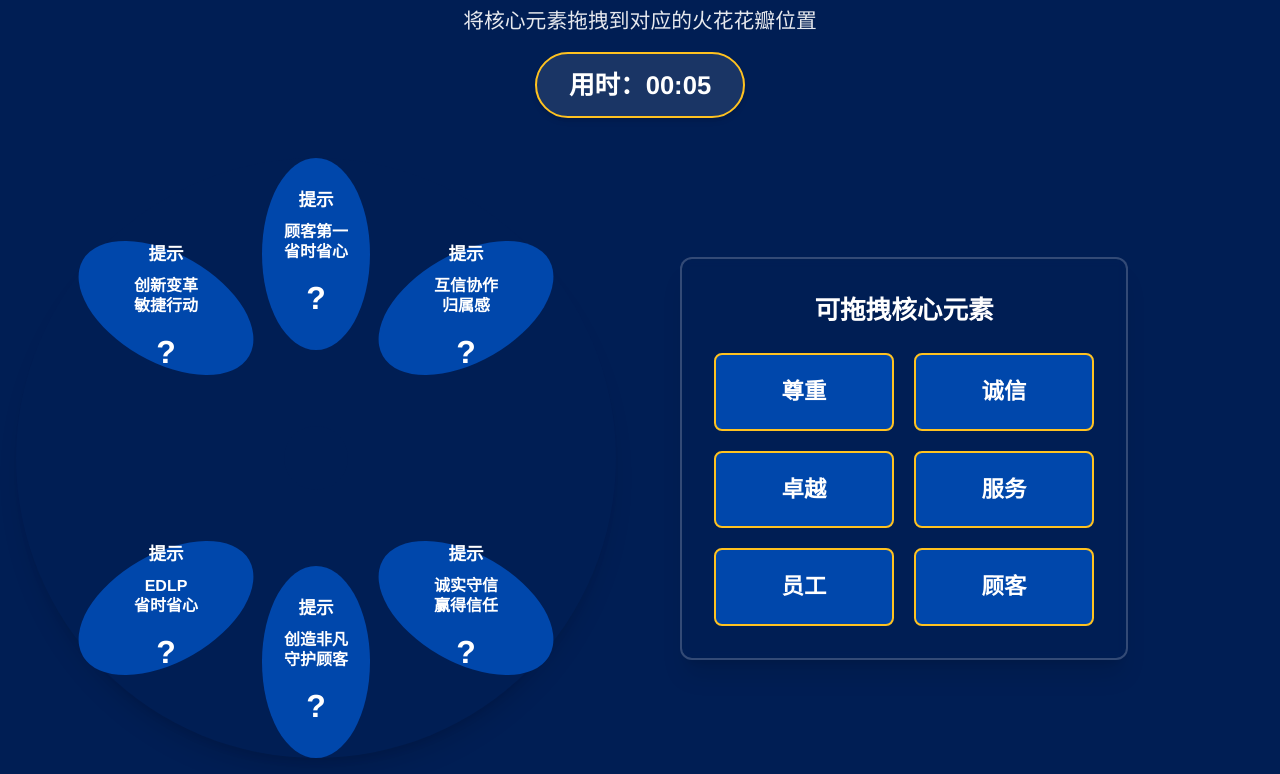
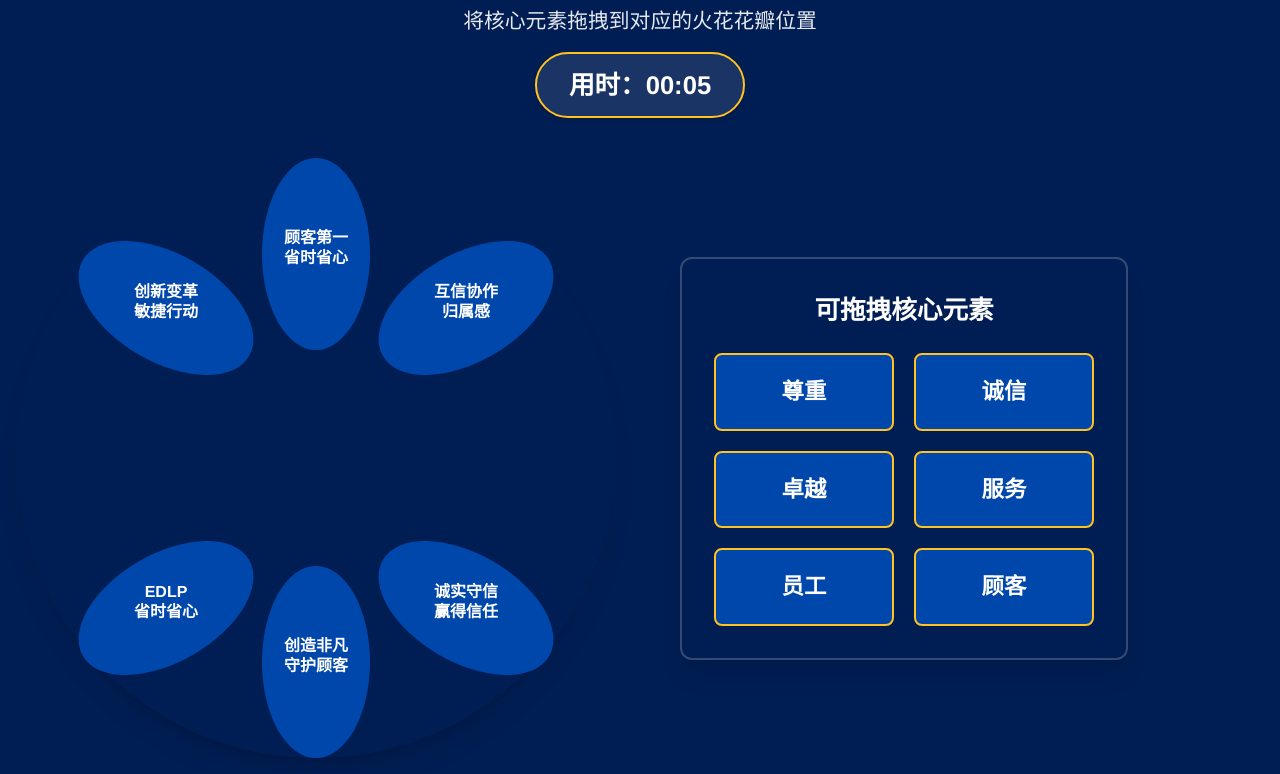
Before and after one commit to wumengyu0319-miranda/spark-game, a plain HTML site: page index.html in a window 1280 px wide. Shown: the part 104-878 px from the top of the page. Drawn offline with nearby package versions, Linux system fonts and the light colour scheme.

Commit message:
Update index.html

```diff
--- a/index.html
+++ b/index.html
@@ -99,9 +99,7 @@
             <div id="top" data-correct="顾客" class="petal-container top-0 left-1/2 -translate-x-1/2">
                 <div class="spark-petal bg-walmartPetalBlue" style="transform: rotate(0deg);"></div>
                 <div class="petal-text">
-                    <div class="text-white text-[clamp(0.9rem,1.8vw,1.1rem)] font-bold mb-2">提示</div>
                     <div class="text-white text-[clamp(0.8rem,1.5vw,1rem)] font-semibold mb-3 leading-tight">顾客第一<br>省时省心</div>
-                    <div class="text-[clamp(1.5rem,3vw,2rem)] font-bold text-white element-placeholder">?</div>
                 </div>
             </div>
 
@@ -109,9 +107,7 @@
             <div id="top-right" data-correct="尊重" class="petal-container top-1/4 right-1/4 translate-x-1/2 -translate-y-1/2">
                 <div class="spark-petal bg-walmartPetalBlue" style="transform: rotate(60deg);"></div>
                 <div class="petal-text">
-                    <div class="text-white text-[clamp(0.9rem,1.8vw,1.1rem)] font-bold mb-2">提示</div>
                     <div class="text-white text-[clamp(0.8rem,1.5vw,1rem)] font-semibold mb-3 leading-tight">互信协作<br>归属感</div>
-                    <div class="text-[clamp(1.5rem,3vw,2rem)] font-bold text-white element-placeholder">?</div>
                 </div>
             </div>
 
@@ -119,9 +115,7 @@
             <div id="bottom-right" data-correct="诚信" class="petal-container bottom-1/4 right-1/4 translate-x-1/2 translate-y-1/2">
                 <div class="spark-petal bg-walmartPetalBlue" style="transform: rotate(120deg);"></div>
                 <div class="petal-text">
-                    <div class="text-white text-[clamp(0.9rem,1.8vw,1.1rem)] font-bold mb-2">提示</div>
                     <div class="text-white text-[clamp(0.8rem,1.5vw,1rem)] font-semibold mb-3 leading-tight">诚实守信<br>赢得信任</div>
-                    <div class="text-[clamp(1.5rem,3vw,2rem)] font-bold text-white element-placeholder">?</div>
                 </div>
             </div>
 
@@ -129,9 +123,7 @@
             <div id="bottom" data-correct="员工" class="petal-container bottom-0 left-1/2 -translate-x-1/2">
                 <div class="spark-petal bg-walmartPetalBlue" style="transform: rotate(180deg);"></div>
                 <div class="petal-text">
-                    <div class="text-white text-[clamp(0.9rem,1.8vw,1.1rem)] font-bold mb-2">提示</div>
                     <div class="text-white text-[clamp(0.8rem,1.5vw,1rem)] font-semibold mb-3 leading-tight">创造非凡<br>守护顾客</div>
-                    <div class="text-[clamp(1.5rem,3vw,2rem)] font-bold text-white element-placeholder">?</div>
                 </div>
             </div>
 
@@ -139,9 +131,7 @@
             <div id="bottom-left" data-correct="服务" class="petal-container bottom-1/4 left-1/4 -translate-x-1/2 translate-y-1/2">
                 <div class="spark-petal bg-walmartPetalBlue" style="transform: rotate(240deg);"></div>
                 <div class="petal-text">
-                    <div class="text-white text-[clamp(0.9rem,1.8vw,1.1rem)] font-bold mb-2">提示</div>
                     <div class="text-white text-[clamp(0.8rem,1.5vw,1rem)] font-semibold mb-3 leading-tight">EDLP<br>省时省心</div>
-                    <div class="text-[clamp(1.5rem,3vw,2rem)] font-bold text-white element-placeholder">?</div>
                 </div>
             </div>
 
@@ -149,9 +139,7 @@
             <div id="top-left" data-correct="卓越" class="petal-container top-1/4 left-1/4 -translate-x-1/2 -translate-y-1/2">
                 <div class="spark-petal bg-walmartPetalBlue" style="transform: rotate(300deg);"></div>
                 <div class="petal-text">
-                    <div class="text-white text-[clamp(0.9rem,1.8vw,1.1rem)] font-bold mb-2">提示</div>
                     <div class="text-white text-[clamp(0.8rem,1.5vw,1rem)] font-semibold mb-3 leading-tight">创新变革<br>敏捷行动</div>
-                    <div class="text-[clamp(1.5rem,3vw,2rem)] font-bold text-white element-placeholder">?</div>
                 </div>
             </div>
         </div>
@@ -241,8 +229,11 @@
                     petal.classList.add('bg-walmartPetalYellow');
 
                     // 替换占位符文字
-                    const placeholder = container.querySelector('.element-placeholder');
-                    placeholder.innerHTML = `<span class="text-white text-[clamp(1.5rem,3vw,2rem)] font-bold text-shadow">${value}</span>`;
+                    const petalText = container.querySelector('.petal-text');
+                    const answerEl = document.createElement('div');
+                    answerEl.className = 'text-white text-[clamp(1.5rem,3vw,2rem)] font-bold text-shadow mt-2';
+                    answerEl.textContent = value;
+                    petalText.appendChild(answerEl);
 
                     // 隐藏已使用的元素
                     document.querySelector(`[data-value="${value}"]`).style.display = 'none';
```
